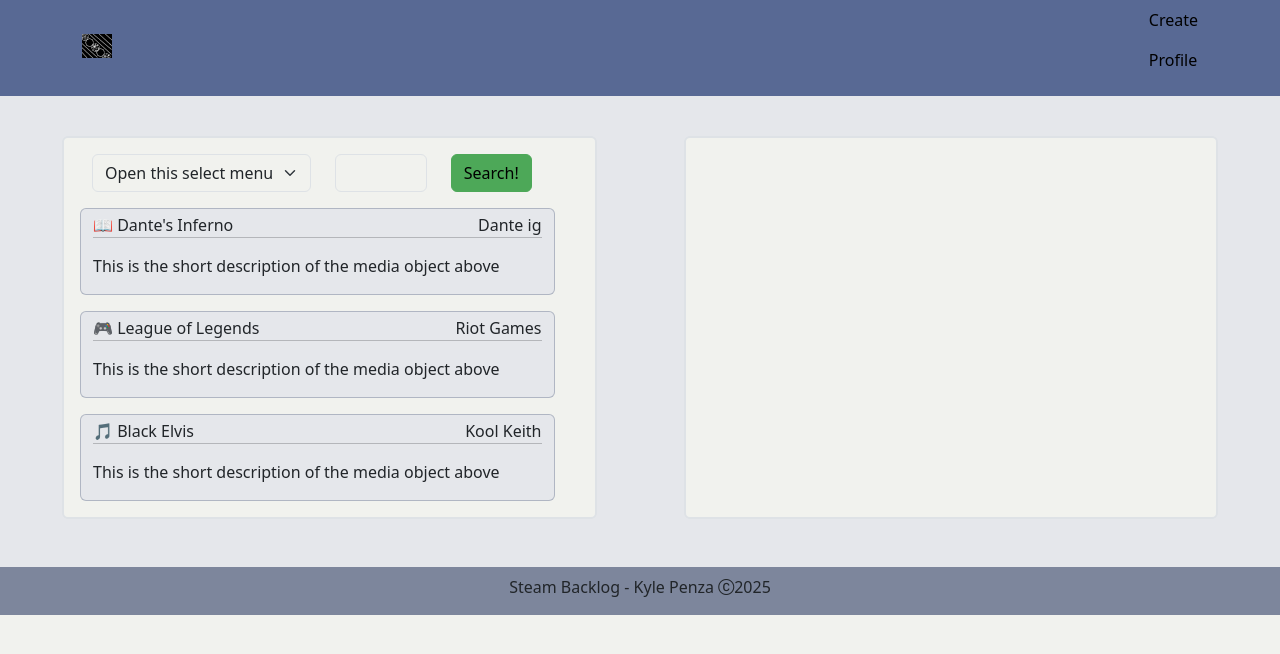
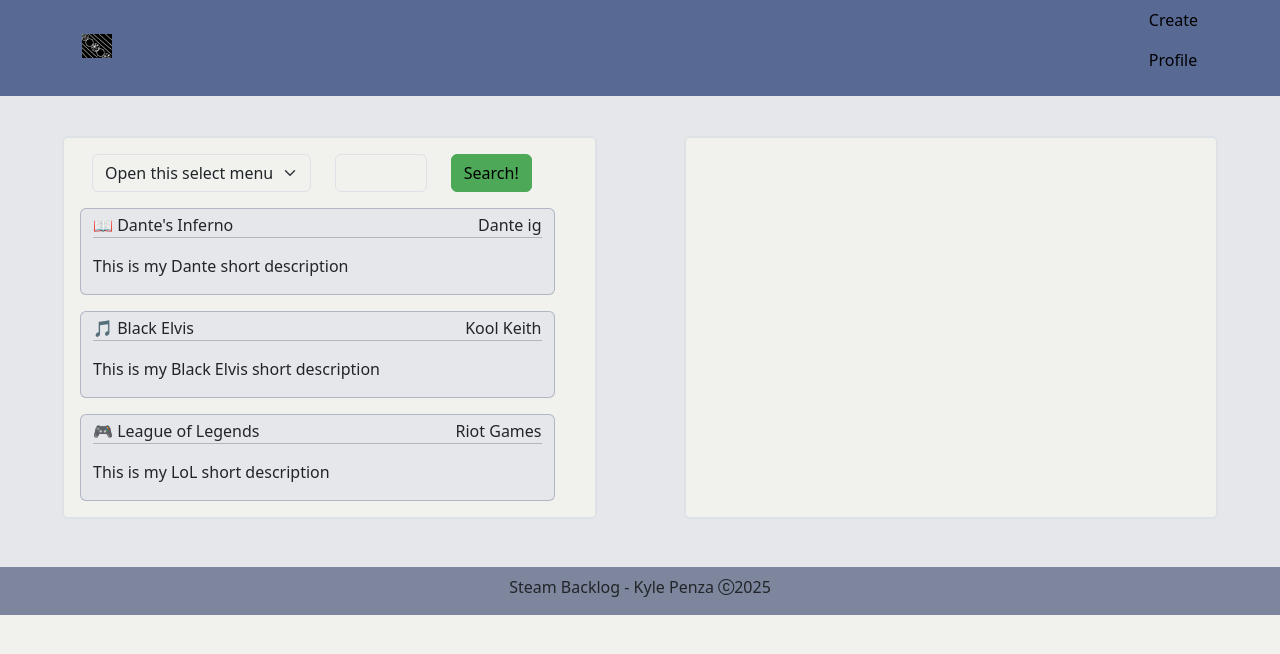
Before and after one commit to Penza-WCTC/vue-sfc-steam-backlog, a Vue app: page /create in a window 1280 px wide. Shown: the top 654 px of the page. Built offline with nearby package versions, Linux system fonts and the light colour scheme.

Commit message:
1.4.2 - Created apiSearchResult card

```diff
--- /dev/null
+++ b/src/components/createComponents/apiSearchResult.vue
@@ -0,0 +1,43 @@
+<script>
+export default {
+    name: "hi",
+
+    props: {
+        searchResult: { type: Object, required: true }
+    },
+
+    methods: {
+        moveMe(objToMove){
+            this.$emit('move-this', objToMove);
+        }
+    },
+
+    computed: {
+        typeGetter(){
+            if(this.searchResult.type === "book"){
+                return "📖"
+            }else if(this.searchResult.type === "game"){
+                return "🎮"
+            }else if(this.searchResult.type === "album"){
+                return "🎵"
+            }else{
+                return "❔"
+            }
+        }
+    },
+}
+</script>
+
+<template>
+    <div class="col-12 border border-secondary border-opacity-50 rounded mt-3 pt-1 bg-secondary-subtle pointer"
+        v-on:click="moveMe(searchResult)">
+        <div class="d-flex justify-content-between">
+            <p class="mb-0">{{typeGetter}} {{searchResult.name}}</p>
+            <p class="mb-0">{{ searchResult.creator }}</p>
+        </div>
+        <hr class="mt-0">
+        <div>
+            <p>{{ searchResult.description }}</p>
+        </div>
+    </div>
+</template>
--- a/src/components/views/CreateView.vue
+++ b/src/components/views/CreateView.vue
@@ -1,14 +1,28 @@
 <script>
+import apiSearchResult from '../createComponents/apiSearchResult.vue';
+
 export default {
     name: "CreateView",
+
+    components: {
+        apiSearchResult
+    },
 
     props: {
         fullLibrary: { type: Array }
     },
 
-    methods:{
-        testMethod(event){
-            document.getElementById("endpoint").appendChild(event.currentTarget);
+    data: function () {
+        return {
+            data: [{ type: "book", name: "Dante's Inferno", creator: "Dante ig", description: "This is my Dante short description" },
+            { type: "album", name: "Black Elvis", creator: "Kool Keith", description: "This is my Black Elvis short description" },
+            { type: "game", name: "League of Legends", creator: "Riot Games", description: "This is my LoL short description" }]
+        }
+    },
+
+    methods: {
+        moveThisData(objToMove){
+            document.getElementById("endpoint").innerHTML+= objToMove.name
         }
     },
 }
@@ -36,39 +50,8 @@ export default {
                     </div>
                 </form>
 
-                <div class="row" id="startpoint">
-                    <div class="col-12 border border-secondary border-opacity-50 rounded mt-3 pt-1 bg-secondary-subtle pointer" v-on:click="testMethod($event)">
-                        <div class="d-flex justify-content-between">
-                            <p class="mb-0">📖 Dante's Inferno</p>
-                            <p class="mb-0">Dante ig</p>
-                        </div>
-                        <hr class="mt-0">
-                        <div>
-                            <p>This is the short description of the media object above</p>
-                        </div>
-                    </div>
-
-                    <div class="col-12 border border-secondary border-opacity-50 rounded mt-3 pt-1 bg-secondary-subtle pointer" v-on:click="testMethod($event)">
-                        <div class="d-flex justify-content-between">
-                            <p class="mb-0">🎮 League of Legends</p>
-                            <p class="mb-0">Riot Games</p>
-                        </div>
-                        <hr class="mt-0">
-                        <div>
-                            <p>This is the short description of the media object above</p>
-                        </div>
-                    </div>
-
-                    <div class="col-12 border border-secondary border-opacity-50 rounded mt-3 pt-1 bg-secondary-subtle pointer" v-on:click="testMethod($event)">
-                        <div class="d-flex justify-content-between">
-                            <p class="mb-0">🎵 Black Elvis</p>
-                            <p class="mb-0">Kool Keith</p>
-                        </div>
-                        <hr class="mt-0">
-                        <div>
-                            <p>This is the short description of the media object above</p>
-                        </div>
-                    </div>
+                <div class="row" id="startpoint" v-for="result in data">
+                    <apiSearchResult :search-result="result" @move-this="moveThisData"></apiSearchResult>
                 </div>
 
             </div>
```
